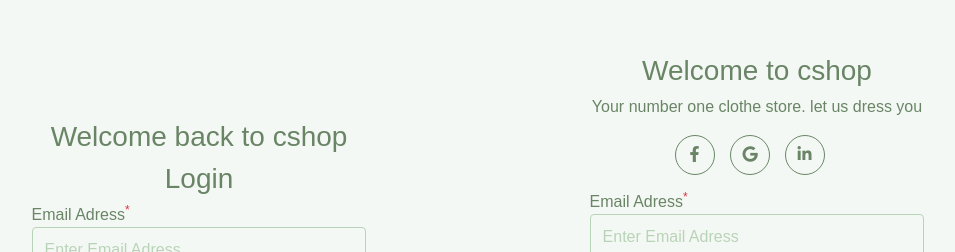
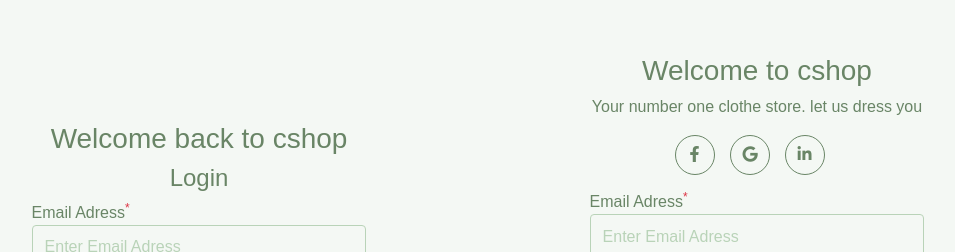
Before and after one commit to uhuru-rawlings/cshop, an Angular app: page / in a window 1280 px wide. Shown: the part 132-384 px from the top of the page, without its empty margins (162-1117 px from the left). Built offline with nearby package versions, Linux system fonts and the light colour scheme.

Commit message:
changed login heading tag

```diff
--- a/src/app/register/register.component.html
+++ b/src/app/register/register.component.html
@@ -2,7 +2,7 @@
    <div class="container">
         <div class="loginform">
             <h3  class="text-center">Welcome back to cshop</h3>
-            <h3 class="text-center">Login</h3>
+            <h4 class="text-center">Login</h4>
             <form action="" method="post" autocomplete="off">
                 <div class="form-group">
                     <label for="useremail">Email Adress<sup class="text-danger">*</sup></label>
```
